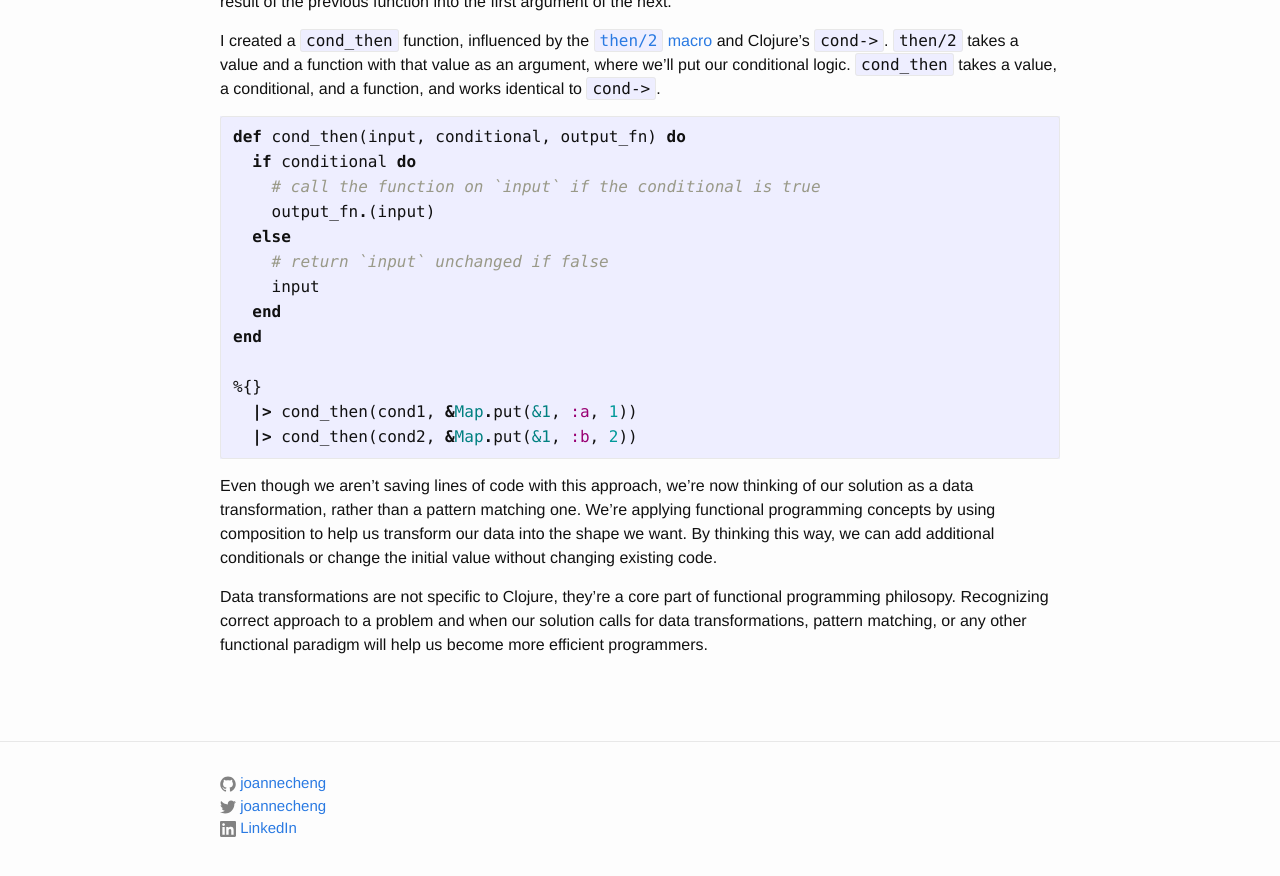
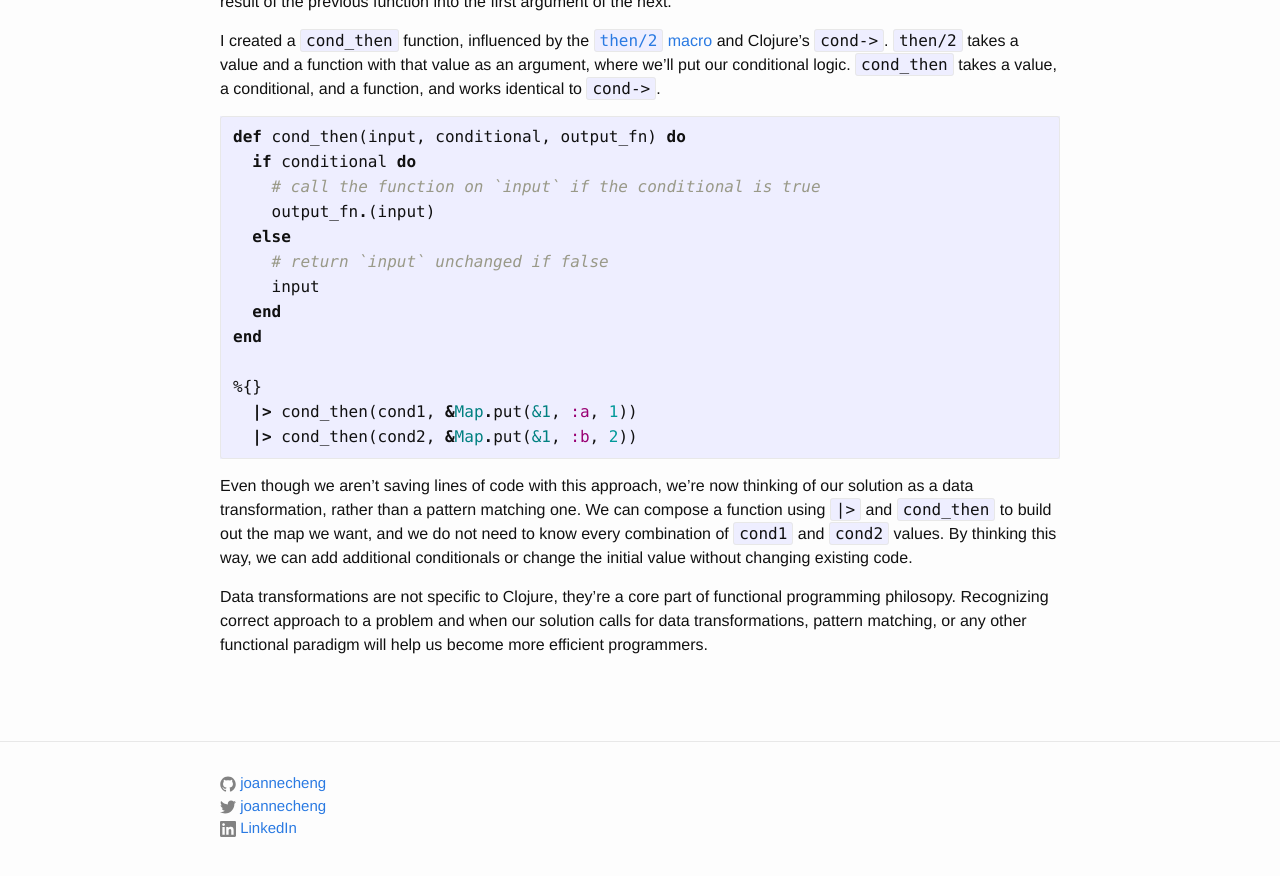
Before and after one commit to joannecheng/joannecheng.github.io, a Jekyll site: the page built from _posts/2024-03-29-elixir-then.markdown, in a window 1280 px wide and 900 px high, scrolled down 984 px. Shown: the top 876 px of the window. Built offline with Jekyll 4.4.1, drawn with Linux system fonts in a browser that asks for light colours; nearby versions of some CDN libraries; library files that are not in the unit come from our copies.

Commit message:
punctuation

````diff
--- a/_posts/2024-03-29-elixir-then.markdown
+++ b/_posts/2024-03-29-elixir-then.markdown
@@ -57,7 +57,7 @@ end
 ```
 
 Even though we aren't saving lines of code with this approach, we're now thinking of our solution as a data transformation, rather than a pattern matching one.
-We're applying functional programming concepts by using composition to help us transform our data into the shape we want.
+We can compose a function using `|>` and `cond_then` to build out the map we want, and we do not need to know every combination of `cond1` and `cond2` values.
 By thinking this way, we can add additional conditionals or change the initial value without changing existing code.
 
 Data transformations are not specific to Clojure, they're a core part of functional programming philosopy.
````
